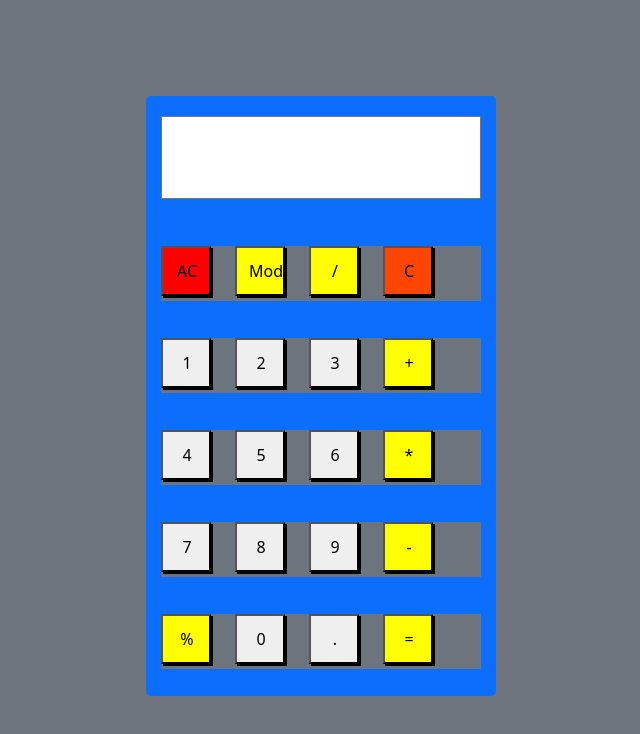
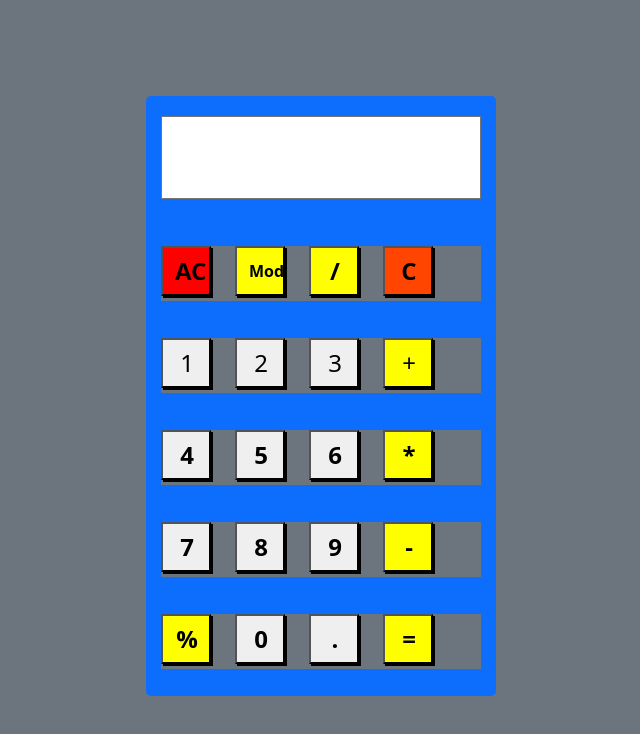
Before and after one commit to anick-e2c/exercices, a plain HTML site: page calculator/index-calculate.html in a window 1280 px wide. Shown: the whole page, without its empty margins (297-937 px from the left). Drawn offline with nearby package versions, Linux system fonts and the light colour scheme.

Commit message:
fonctionnelle à 95%

```diff
--- a/calculator/index-calculate.html
+++ b/calculator/index-calculate.html
@@ -16,39 +16,39 @@
             </div>
 
             <div class="row bg-secondary p-0" style="height: 55px; width: 320px; margin: 10px auto;">
-                <button class="me-4" onclick="clearScreen('')" style="height: 50px; width: 50px; padding-right: 10px; box-shadow: 2px 2px black; background-color: red;">AC</button>
-                <button class="me-4" onclick="addToScreen('%')" style="height: 50px; width: 50px; padding-right: 10px; box-shadow: 2px 2px black; background-color: yellow;">Mod</button>
-                <button class="me-4" onclick="addToScreen('/')" style="height: 50px; width: 50px; padding-right: 10px; box-shadow: 2px 2px black; background-color: yellow;">/</button>
-                <button onclick="" style="height: 50px; width: 50px; padding-right: 10px; box-shadow: 2px 2px black; background-color: orangered;">C</button>
+                <button class="me-4" onclick="clearScreen('')" style="height: 50px; width: 50px; padding-right: 10px; box-shadow: 2px 2px black; background-color: red; font-size: 1.5rem; font-weight: bold;">AC</button>
+                <button class="me-4" onclick="addToScreen('%')" style="height: 50px; width: 50px; padding-right: 10px; box-shadow: 2px 2px black; background-color: yellow;  font-weight: bold;">Mod</button>
+                <button class="me-4" onclick="addToScreen('/')" style="height: 50px; width: 50px; padding-right: 10px; box-shadow: 2px 2px black; background-color: yellow; font-size: 1.5rem; font-weight: bold;">/</button>
+                <button onclick="initialScreen('0')" style="height: 50px; width: 50px; padding-right: 10px; box-shadow: 2px 2px black; background-color: orangered; font-size: 1.5rem; font-weight: bold;">C</button>
 
             </div>
             <div class="row bg-secondary p-0" style="height: 55px; width: 320px; margin: 10px auto;">
-                <button class="me-4" onclick="addToScreen('1')" style="height: 50px; width: 50px; padding-right: 10px; box-shadow: 2px 2px black;">1</button>
-                <button class="me-4" onclick="addToScreen('2')" style="height: 50px; width: 50px; padding-right: 10px; box-shadow: 2px 2px black;">2</button>
-                <button class="me-4" onclick="addToScreen('3')" style="height: 50px; width: 50px; padding-right: 10px; box-shadow: 2px 2px black;">3</button>
-                <button onclick="addToScreen('+')" style="height: 50px; width: 50px; padding-right: 10px; box-shadow: 2px 2px black; background-color: yellow;">+</button>
+                <button class="me-4" onclick="addToScreen('1')" style="height: 50px; width: 50px; padding-right: 10px; box-shadow: 2px 2px black; font-size: 1.5rem;">1</button>
+                <button class="me-4" onclick="addToScreen('2')" style="height: 50px; width: 50px; padding-right: 10px; box-shadow: 2px 2px black; font-size: 1.5rem;">2</button>
+                <button class="me-4" onclick="addToScreen('3')" style="height: 50px; width: 50px; padding-right: 10px; box-shadow: 2px 2px black; font-size: 1.5rem;">3</button>
+                <button onclick="addToScreen('+')" style="height: 50px; width: 50px; padding-right: 10px; box-shadow: 2px 2px black; background-color: yellow; font-size: 1.5rem;">+</button>
 
             </div>
 
             <div class="row bg-secondary p-0" style="height: 55px; width: 320px; margin: 10px auto;">
-                <button class="me-4" onclick="addToScreen('4')" style="height: 50px; width: 50px; padding-right: 10px; box-shadow: 2px 2px black;">4</button>
-                <button class="me-4" onclick="addToScreen('5')" style="height: 50px; width: 50px; padding-right: 10px; box-shadow: 2px 2px black;">5</button>
-                <button class="me-4" onclick="addToScreen('6')" style="height: 50px; width: 50px; padding-right: 10px; box-shadow: 2px 2px black;">6</button>
-                <button onclick="addToScreen('*')" style="height: 50px; width: 50px; padding-right: 10px; box-shadow: 2px 2px black; background-color: yellow;">*</button>
+                <button class="me-4" onclick="addToScreen('4')" style="height: 50px; width: 50px; padding-right: 10px; box-shadow: 2px 2px black; font-size: 1.5rem; font-weight: bold;">4</button>
+                <button class="me-4" onclick="addToScreen('5')" style="height: 50px; width: 50px; padding-right: 10px; box-shadow: 2px 2px black; font-size: 1.5rem; font-weight: bold;">5</button>
+                <button class="me-4" onclick="addToScreen('6')" style="height: 50px; width: 50px; padding-right: 10px; box-shadow: 2px 2px black; font-size: 1.5rem; font-weight: bold;">6</button>
+                <button onclick="addToScreen('*')" style="height: 50px; width: 50px; padding-right: 10px; box-shadow: 2px 2px black; background-color: yellow; font-size: 1.5rem; font-weight: bold;">*</button>
 
             </div>
             <div class="row bg-secondary p-0" style="height: 55px; width: 320px; margin: 10px auto;">
-                <button class="me-4" onclick="addToScreen('7')" style="height: 50px; width: 50px; padding-right: 10px; box-shadow: 2px 2px black;">7</button>
-                <button class="me-4" onclick="addToScreen('8')" style="height: 50px; width: 50px; padding-right: 10px; box-shadow: 2px 2px black;">8</button>
-                <button class="me-4" onclick="addToScreen('9')" style="height: 50px; width: 50px; padding-right: 10px; box-shadow: 2px 2px black;">9</button>
-                <button onclick="addToScreen('-')" style="height: 50px; width: 50px; padding-right: 10px; box-shadow: 2px 2px black; background-color: yellow;">-</button>
+                <button class="me-4" onclick="addToScreen('7')" style="height: 50px; width: 50px; padding-right: 10px; box-shadow: 2px 2px black; font-size: 1.5rem; font-weight: bold;">7</button>
+                <button class="me-4" onclick="addToScreen('8')" style="height: 50px; width: 50px; padding-right: 10px; box-shadow: 2px 2px black; font-size: 1.5rem; font-weight: bold;">8</button>
+                <button class="me-4" onclick="addToScreen('9')" style="height: 50px; width: 50px; padding-right: 10px; box-shadow: 2px 2px black; font-size: 1.5rem; font-weight: bold;">9</button>
+                <button onclick="addToScreen('-')" style="height: 50px; width: 50px; padding-right: 10px; box-shadow: 2px 2px black; background-color: yellow; font-size: 1.5rem; font-weight: bold;">-</button>
 
             </div>
             <div class="row bg-secondary p-0" style="height: 55px; width: 320px; margin: 10px auto;">
-                <button class="me-4" onclick="pourcentage('/100')" style="height: 50px; width: 50px; padding-right: 10px; box-shadow: 2px 2px black; background-color: yellow;">%</button>
-                <button class="me-4" onclick="addToScreen('0')" style="height: 50px; width: 50px; padding-right: 10px; box-shadow: 2px 2px black;">0</button>
-                <button class="me-4" onclick="addToScreen('.')" style="height: 50px; width: 50px; padding-right: 10px; box-shadow: 2px 2px black;">.</button>
-                <button onclick="calculate()" style="height: 50px; width: 50px; padding-right: 10px; box-shadow: 2px 2px black; background-color: yellow;">=</button>
+                <button class="me-4" onclick="pourcentage('/100')" style="height: 50px; width: 50px; padding-right: 10px; box-shadow: 2px 2px black; background-color: yellow; font-size: 1.5rem; font-weight: bold;">%</button>
+                <button class="me-4" onclick="addToScreen('0')" style="height: 50px; width: 50px; padding-right: 10px; box-shadow: 2px 2px black; font-size: 1.5rem; font-weight: bold;">0</button>
+                <button class="me-4" onclick="addToScreen('.')" style="height: 50px; width: 50px; padding-right: 10px; box-shadow: 2px 2px black; font-size: 1.5rem; font-weight: bold;">.</button>
+                <button onclick="calculate()" style="height: 50px; width: 50px; padding-right: 10px; box-shadow: 2px 2px black; background-color: yellow; font-size: 1.5rem; font-weight: bold;">=</button>
 
             </div>
         </div>
--- a/calculator/script-calculator.js
+++ b/calculator/script-calculator.js
@@ -6,9 +6,14 @@ function clearScreen() {
     document.getElementById('screen').value = '';
 
 }
+
+function initialScreen(initValue) {
+    document.getElementById('screen').value = initValue;
+
+}
+
 function pourcentage(values) {
-    console.log(values);
-    document.getElementById('screen').value += values;
+    document.getElementById('screen').value = eval(document.getElementById('screen').value += values) ;
 }
 
 function calculate() {
```
